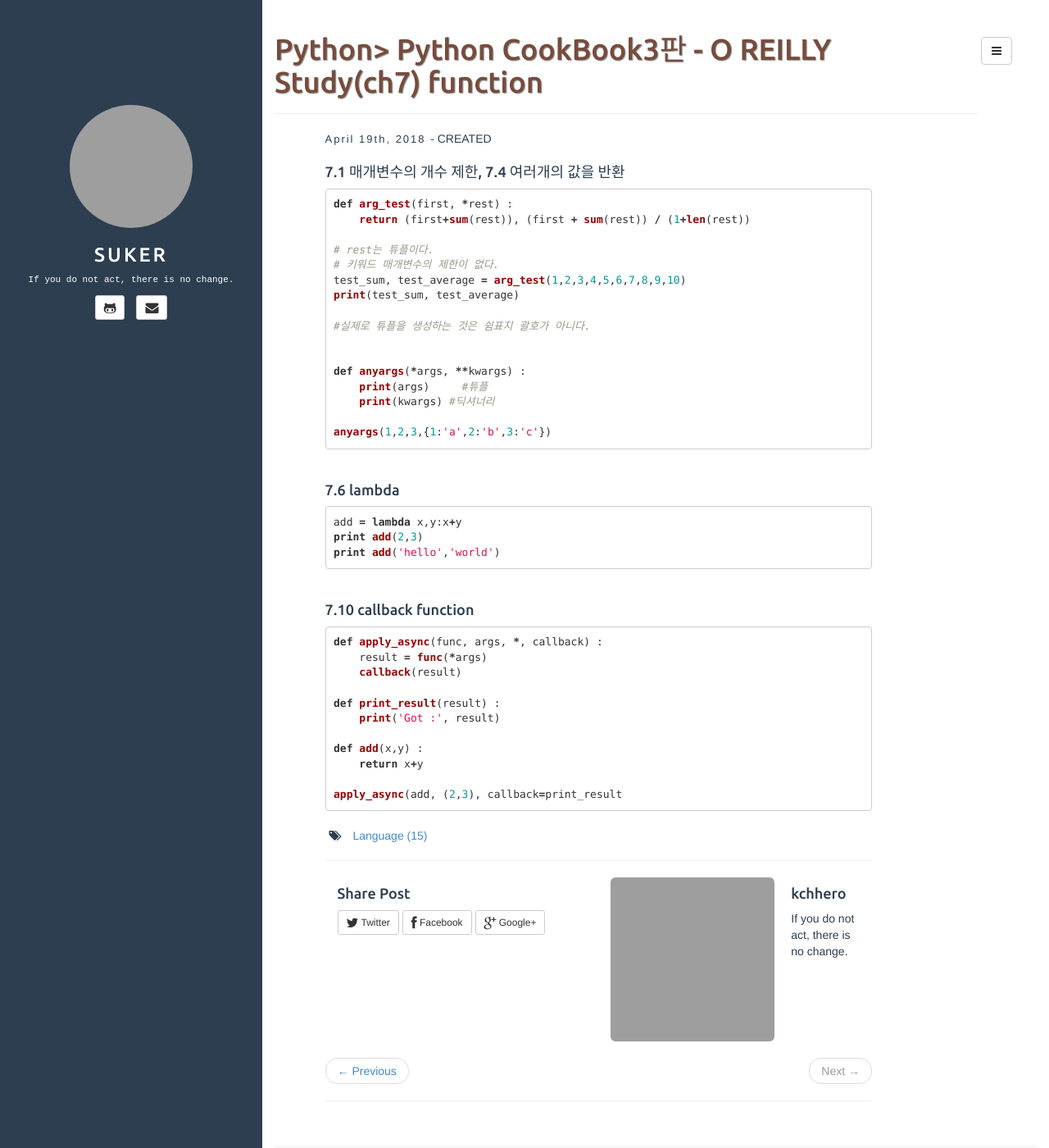
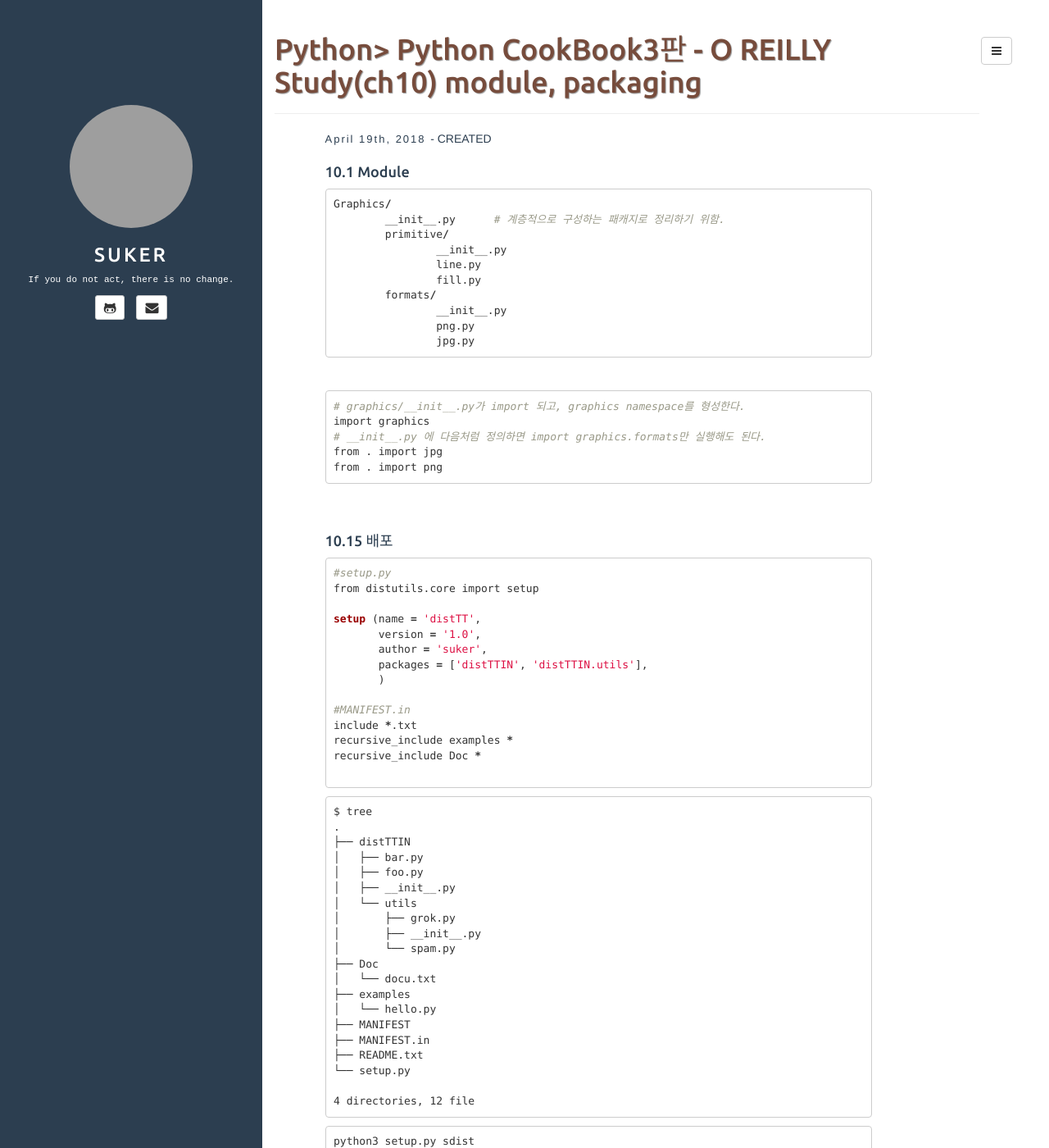
Before and after one commit to kchhero/kchhero.github.io, a Jekyll site: the page built from _posts/2018-04-19-language-python-cookbook2.md, in a window 1280 px wide and 1400 px high. Shown: the whole window at 82% size. Built offline with Jekyll 4.4.1, drawn with Linux system fonts in a browser that asks for light colours; some of the changed text lies outside the part shown; grey boxes are pictures that could not be loaded.

Commit message:
update 2018-04-19-language-python-cookbook2.md

````diff
--- a/_posts/2018-04-19-language-python-cookbook2.md
+++ b/_posts/2018-04-19-language-python-cookbook2.md
@@ -1,53 +1,101 @@
 ---
-title: 'Python> Python CookBook3판 - O REILLY Study(ch7) function'
+title: 'Python> Python CookBook3판 - O REILLY Study(ch10) module, packaging'
 layout: post
 tags:
   - Language
 category: programming
 ---
-#### 7.1 매개변수의 개수 제한, 7.4 여러개의 값을 반환
+#### 10.1 Module
+
 ```python?line_number=false
-def arg_test(first, *rest) :
-    return (first+sum(rest)), (first + sum(rest)) / (1+len(rest))
-
-# rest는 튜플이다.
-# 키워드 매개변수의 제한이 없다.
-test_sum, test_average = arg_test(1,2,3,4,5,6,7,8,9,10)
-print(test_sum, test_average)
-
-#실제로 튜플을 생성하는 것은 쉼표지 괄호가 아니다.
-
-
-def anyargs(*args, **kwargs) :
-    print(args)     #튜플
-    print(kwargs) #딕셔너리
-
-anyargs(1,2,3,{1:'a',2:'b',3:'c'})
+Graphics/
+	__init__.py      # 계층적으로 구성하는 패캐지로 정리하기 위함.
+	primitive/
+		__init__.py
+		line.py
+		fill.py
+	formats/
+		__init__.py
+		png.py
+		jpg.py
 ```
 
 <br>
 
-#### 7.6 lambda
+```python?line_number=false
+# graphics/__init__.py가 import 되고, graphics namespace를 형성한다.
+import graphics
+# __init__.py 에 다음처럼 정의하면 import graphics.formats만 실행해도 된다.
+from . import jpg
+from . import png
+```
 
+<br>
+<br>
+
+#### 10.15 배포
 ```python?line_number=false
-add = lambda x,y:x+y
-print add(2,3)
-print add('hello','world')
+#setup.py
+from distutils.core import setup
+
+setup (name = 'distTT',
+       version = '1.0',
+       author = 'suker',
+       packages = ['distTTIN', 'distTTIN.utils'],
+       )
+
+#MANIFEST.in
+include *.txt
+recursive_include examples *
+recursive_include Doc *
+
+```
+```
+$ tree
+.
+├── distTTIN
+│   ├── bar.py
+│   ├── foo.py
+│   ├── __init__.py
+│   └── utils
+│       ├── grok.py
+│       ├── __init__.py
+│       └── spam.py
+├── Doc
+│   └── docu.txt
+├── examples
+│   └── hello.py
+├── MANIFEST
+├── MANIFEST.in
+├── README.txt
+└── setup.py
+
+4 directories, 12 file
+```
+```
+python3 setup.py sdist
 ```
 
 <br>
 
-#### 7.10 callback function
-```python?line_number=false
-def apply_async(func, args, *, callback) :
-    result = func(*args)
-    callback(result)
+##### 결과
 
-def print_result(result) :
-    print('Got :', result)
+```
+$ tree
+.
+├── distTT-1.0
+│   ├── distTTIN
+│   │   ├── bar.py
+│   │   ├── foo.py
+│   │   ├── __init__.py
+│   │   └── utils
+│   │       ├── grok.py
+│   │       ├── __init__.py
+│   │       └── spam.py
+│   ├── PKG-INFO
+│   ├── README.txt
+│   └── setup.py
+└── distTT-1.0.tar.gz
 
-def add(x,y) :
-    return x+y
-
-apply_async(add, (2,3), callback=print_result
+3 directories, 10 files
 ```
````
